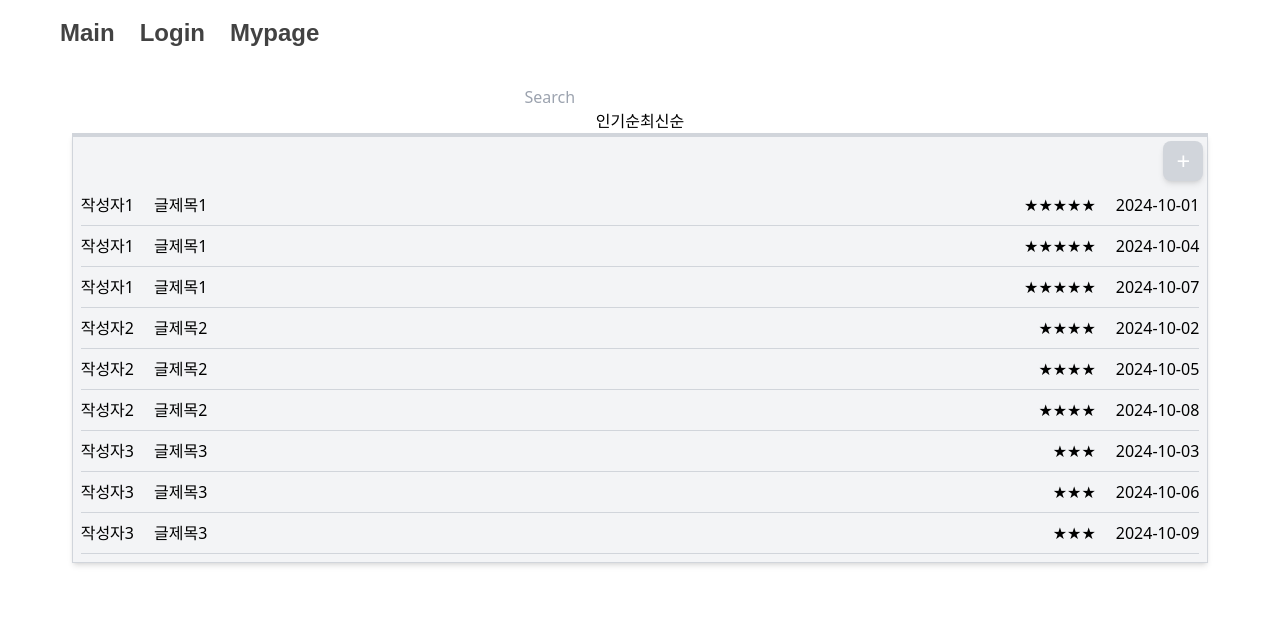
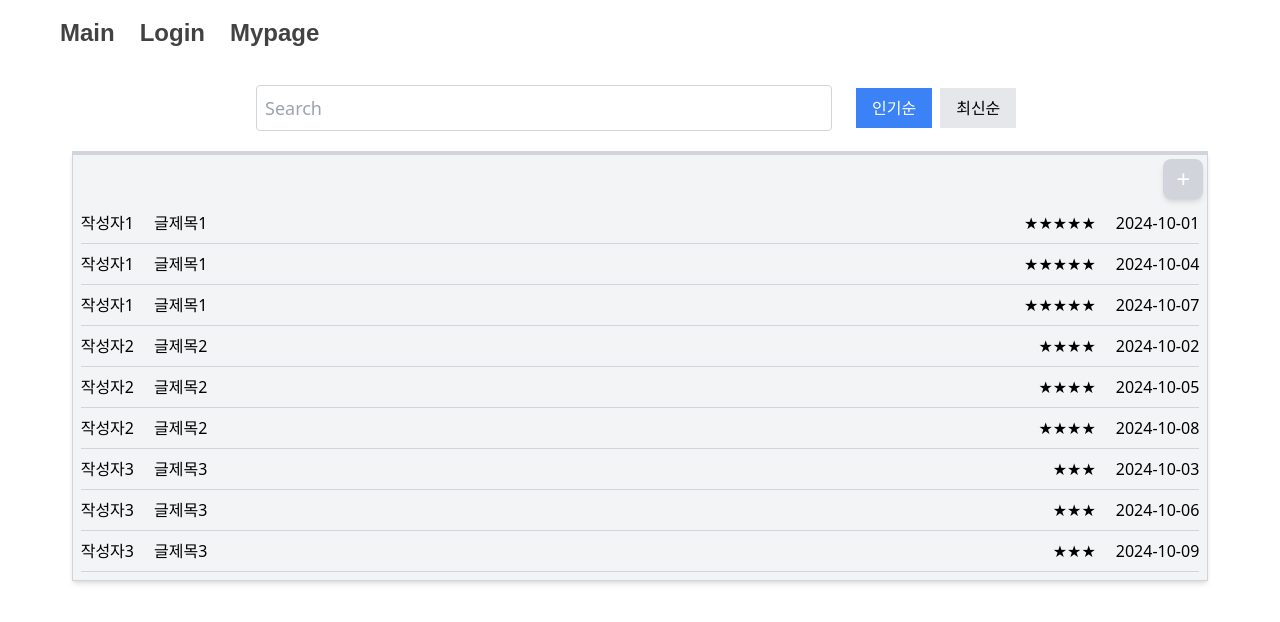
Before and after one commit to GroomGeniuses/Geniuses, a React (Create React App) app in the folder frontend/geniuses/: page / in a window 1280 px wide. Shown: the top 622 px of the page. Built offline with nearby package versions, Linux system fonts and the light colour scheme.

Commit message:
refactor: SearchSort, Filtering (#13)

```diff
--- a/frontend/geniuses/src/components/main/SearchSort.js
+++ b/frontend/geniuses/src/components/main/SearchSort.js
@@ -2,22 +2,23 @@ import React from 'react';
 
 const SearchSort = ({ searchTerm, setSearchTerm, sortType, setSortType }) => {
   return (
-    <div className="search-section">
+    <div className="search-section flex items-center w-full max-w-screen-md mx-auto mb-5">
       <input
         type="text"
         placeholder="Search"
         value={searchTerm}
         onChange={e => setSearchTerm(e.target.value)}
+        className="search-box w-9/12 p-2 text-lg border border-gray-300 rounded"
       />
-      <div className="sorting">
+      <div className="sorting flex ml-4">
         <button
-          className={sortType === 'popularity' ? 'active' : ''}
+          className={`px-4 py-2 ml-2 text-base cursor-pointer whitespace-nowrap ${sortType === 'popularity' ? 'bg-blue-500 text-white' : 'bg-gray-200 text-black'}`}
           onClick={() => setSortType('popularity')}
         >
           인기순
         </button>
         <button
-          className={sortType === 'date' ? 'active' : ''}
+          className={`px-4 py-2 ml-2 text-base cursor-pointer whitespace-nowrap ${sortType === 'date' ? 'bg-blue-500 text-white' : 'bg-gray-200 text-black'}`}
           onClick={() => setSortType('date')}
         >
           최신순
```
